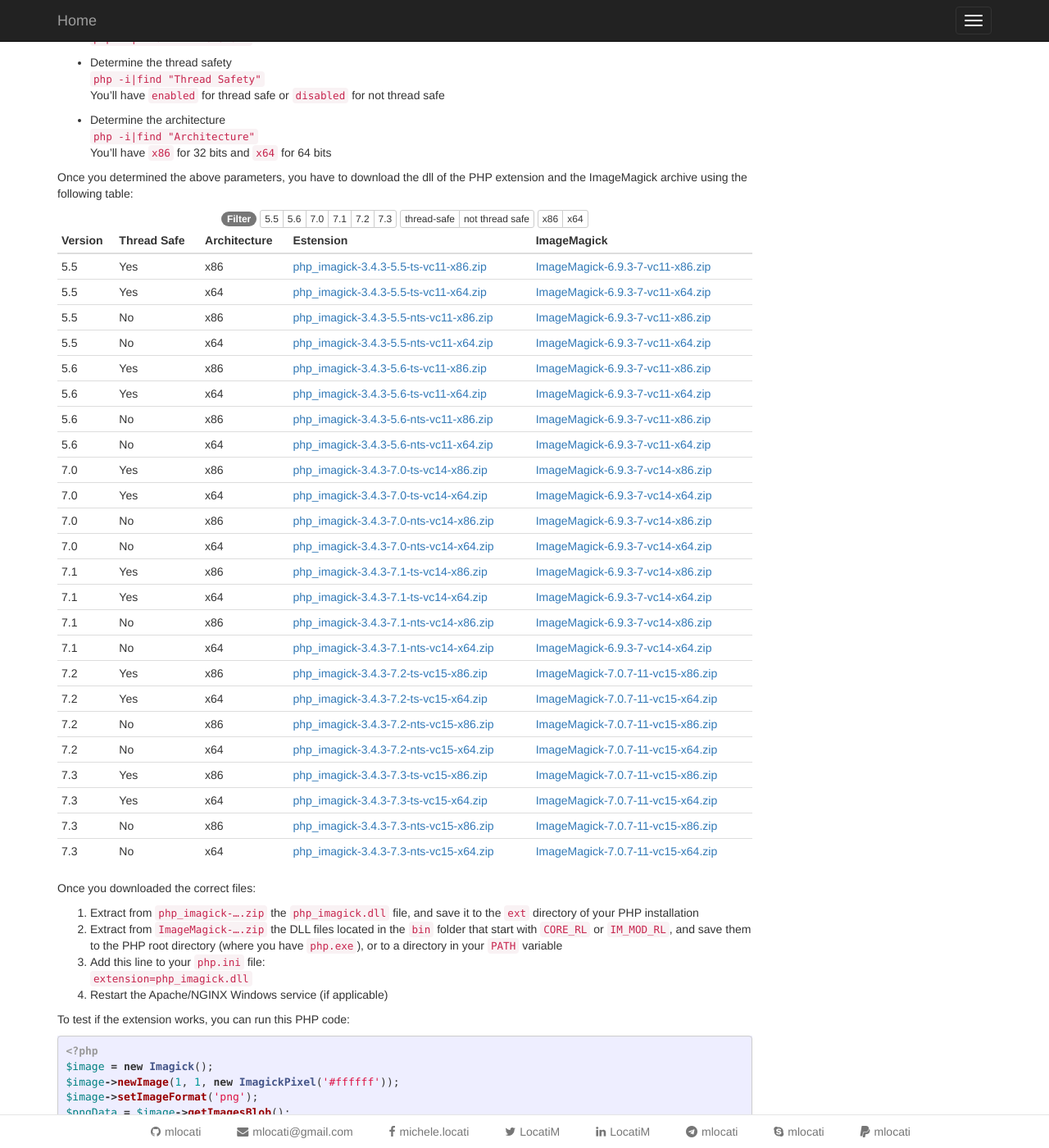
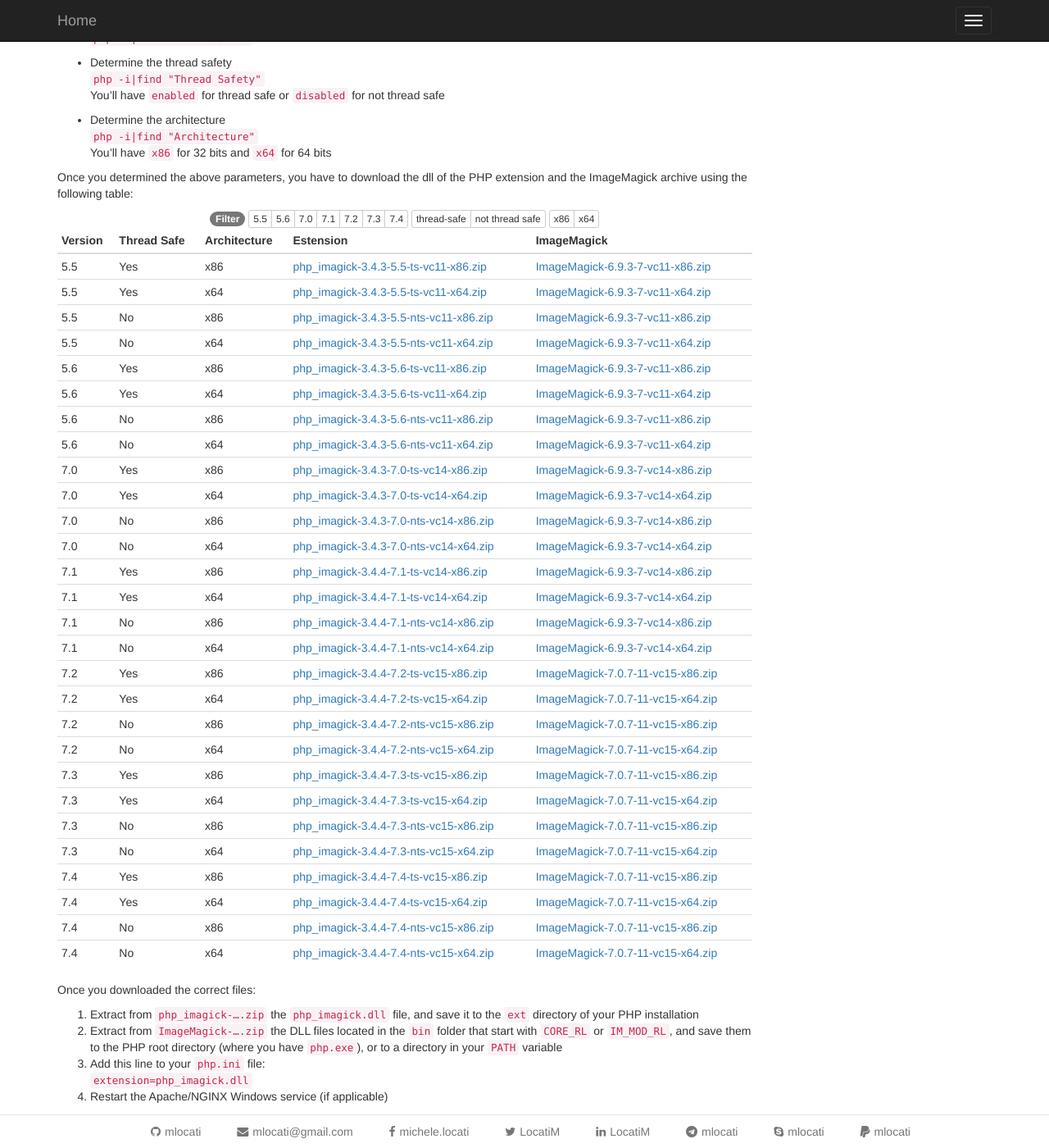
Before and after one commit to mlocati/mlocati.github.io, a Jekyll site: the page built from _articles/php-windows-imagick.md, in a window 1280 px wide and 1400 px high, scrolled down 267 px. Shown: the whole window at 82% size. Built offline with Jekyll 4.4.1, drawn with Linux system fonts in a browser that asks for light colours; some of the changed text lies outside the part shown.

Commit message:
Update versions of imagick PHP extension

```diff
--- a/_articles/php-windows-imagick.md
+++ b/_articles/php-windows-imagick.md
@@ -5,7 +5,7 @@
 ---
 
 <div class="alert alert-info" role="alert">
-    <strong>NOTE</strong> I recently released a <a href="https://github.com/mlocati/powershell-phpmanager">PowerShell module</a> that will let you install the PHP imagick extension simply with <span style="font-family:monospace;white-space:nowrap">Install-PhpExtension imagick</span> (or <span style="font-family:monospace;white-space:nowrap">Install-PhpExtension imagick snapshot</span> for PHP 7.2 and PHP 7.3)
+    <strong>NOTE</strong> I recently released a <a href="https://github.com/mlocati/powershell-phpmanager">PowerShell module</a> that will let you install the PHP imagick extension simply with <span style="font-family:monospace;white-space:nowrap">Install-PhpExtension imagick</span>
 </div>
 
 In order to install the imagick PHP extension on Windows, you need to know the exact version of your PHP.
@@ -53,18 +53,22 @@
 | 7.0 | Yes | x64 | [php_imagick-3.4.3-7.0-ts-vc14-x64.zip](http://windows.php.net/downloads/pecl/releases/imagick/3.4.3/php_imagick-3.4.3-7.0-ts-vc14-x64.zip) | {{ ImageMagick64_VC14 }} |
 | 7.0 | No | x86 | [php_imagick-3.4.3-7.0-nts-vc14-x86.zip](http://windows.php.net/downloads/pecl/releases/imagick/3.4.3/php_imagick-3.4.3-7.0-nts-vc14-x86.zip) | {{ ImageMagick32_VC14 }} |
 | 7.0 | No | x64 | [php_imagick-3.4.3-7.0-nts-vc14-x64.zip](http://windows.php.net/downloads/pecl/releases/imagick/3.4.3/php_imagick-3.4.3-7.0-nts-vc14-x64.zip) | {{ ImageMagick64_VC14 }} |
-| 7.1 | Yes | x86 | [php_imagick-3.4.3-7.1-ts-vc14-x86.zip](http://windows.php.net/downloads/pecl/releases/imagick/3.4.3/php_imagick-3.4.3-7.1-ts-vc14-x86.zip) | {{ ImageMagick32_VC14 }} |
-| 7.1 | Yes | x64 | [php_imagick-3.4.3-7.1-ts-vc14-x64.zip](http://windows.php.net/downloads/pecl/releases/imagick/3.4.3/php_imagick-3.4.3-7.1-ts-vc14-x64.zip) | {{ ImageMagick64_VC14 }} |
-| 7.1 | No | x86 | [php_imagick-3.4.3-7.1-nts-vc14-x86.zip](http://windows.php.net/downloads/pecl/releases/imagick/3.4.3/php_imagick-3.4.3-7.1-nts-vc14-x86.zip) | {{ ImageMagick32_VC14 }} |
-| 7.1 | No | x64 | [php_imagick-3.4.3-7.1-nts-vc14-x64.zip](http://windows.php.net/downloads/pecl/releases/imagick/3.4.3/php_imagick-3.4.3-7.1-nts-vc14-x64.zip) | {{ ImageMagick64_VC14 }} |
-| 7.2 | Yes | x86 | [php_imagick-3.4.3-7.2-ts-vc15-x86.zip](http://windows.php.net/downloads/pecl/snaps/imagick/3.4.3/php_imagick-3.4.3-7.2-ts-vc15-x86.zip) | {{ ImageMagick32_VC15 }} |
-| 7.2 | Yes | x64 | [php_imagick-3.4.3-7.2-ts-vc15-x64.zip](http://windows.php.net/downloads/pecl/snaps/imagick/3.4.3/php_imagick-3.4.3-7.2-ts-vc15-x64.zip) | {{ ImageMagick64_VC15 }} |
-| 7.2 | No | x86 | [php_imagick-3.4.3-7.2-nts-vc15-x86.zip](http://windows.php.net/downloads/pecl/snaps/imagick/3.4.3/php_imagick-3.4.3-7.2-nts-vc15-x86.zip) | {{ ImageMagick32_VC15 }} |
-| 7.2 | No | x64 | [php_imagick-3.4.3-7.2-nts-vc15-x64.zip](http://windows.php.net/downloads/pecl/snaps/imagick/3.4.3/php_imagick-3.4.3-7.2-nts-vc15-x64.zip) | {{ ImageMagick64_VC15 }} |
-| 7.3 | Yes | x86 | [php_imagick-3.4.3-7.3-ts-vc15-x86.zip](http://windows.php.net/downloads/pecl/snaps/imagick/3.4.3/php_imagick-3.4.3-7.3-ts-vc15-x86.zip) | {{ ImageMagick32_VC15 }} |
-| 7.3 | Yes | x64 | [php_imagick-3.4.3-7.3-ts-vc15-x64.zip](http://windows.php.net/downloads/pecl/snaps/imagick/3.4.3/php_imagick-3.4.3-7.3-ts-vc15-x64.zip) | {{ ImageMagick64_VC15 }} |
-| 7.3 | No | x86 | [php_imagick-3.4.3-7.3-nts-vc15-x86.zip](http://windows.php.net/downloads/pecl/snaps/imagick/3.4.3/php_imagick-3.4.3-7.3-nts-vc15-x86.zip) | {{ ImageMagick32_VC15 }} |
-| 7.3 | No | x64 | [php_imagick-3.4.3-7.3-nts-vc15-x64.zip](http://windows.php.net/downloads/pecl/snaps/imagick/3.4.3/php_imagick-3.4.3-7.3-nts-vc15-x64.zip) | {{ ImageMagick64_VC15 }} |
+| 7.1 | Yes | x86 | [php_imagick-3.4.4-7.1-ts-vc14-x86.zip](http://windows.php.net/downloads/pecl/releases/imagick/3.4.4/php_imagick-3.4.4-7.1-ts-vc14-x86.zip) | {{ ImageMagick32_VC14 }} |
+| 7.1 | Yes | x64 | [php_imagick-3.4.4-7.1-ts-vc14-x64.zip](http://windows.php.net/downloads/pecl/releases/imagick/3.4.4/php_imagick-3.4.4-7.1-ts-vc14-x64.zip) | {{ ImageMagick64_VC14 }} |
+| 7.1 | No | x86 | [php_imagick-3.4.4-7.1-nts-vc14-x86.zip](http://windows.php.net/downloads/pecl/releases/imagick/3.4.4/php_imagick-3.4.4-7.1-nts-vc14-x86.zip) | {{ ImageMagick32_VC14 }} |
+| 7.1 | No | x64 | [php_imagick-3.4.4-7.1-nts-vc14-x64.zip](http://windows.php.net/downloads/pecl/releases/imagick/3.4.4/php_imagick-3.4.4-7.1-nts-vc14-x64.zip) | {{ ImageMagick64_VC14 }} |
+| 7.2 | Yes | x86 | [php_imagick-3.4.4-7.2-ts-vc15-x86.zip](http://windows.php.net/downloads/pecl/releases/imagick/3.4.4/php_imagick-3.4.4-7.2-ts-vc15-x86.zip) | {{ ImageMagick32_VC15 }} |
+| 7.2 | Yes | x64 | [php_imagick-3.4.4-7.2-ts-vc15-x64.zip](http://windows.php.net/downloads/pecl/releases/imagick/3.4.4/php_imagick-3.4.4-7.2-ts-vc15-x64.zip) | {{ ImageMagick64_VC15 }} |
+| 7.2 | No | x86 | [php_imagick-3.4.4-7.2-nts-vc15-x86.zip](http://windows.php.net/downloads/pecl/releases/imagick/3.4.4/php_imagick-3.4.4-7.2-nts-vc15-x86.zip) | {{ ImageMagick32_VC15 }} |
+| 7.2 | No | x64 | [php_imagick-3.4.4-7.2-nts-vc15-x64.zip](http://windows.php.net/downloads/pecl/releases/imagick/3.4.4/php_imagick-3.4.4-7.2-nts-vc15-x64.zip) | {{ ImageMagick64_VC15 }} |
+| 7.3 | Yes | x86 | [php_imagick-3.4.4-7.3-ts-vc15-x86.zip](http://windows.php.net/downloads/pecl/releases/imagick/3.4.4/php_imagick-3.4.4-7.3-ts-vc15-x86.zip) | {{ ImageMagick32_VC15 }} |
+| 7.3 | Yes | x64 | [php_imagick-3.4.4-7.3-ts-vc15-x64.zip](http://windows.php.net/downloads/pecl/releases/imagick/3.4.4/php_imagick-3.4.4-7.3-ts-vc15-x64.zip) | {{ ImageMagick64_VC15 }} |
+| 7.3 | No | x86 | [php_imagick-3.4.4-7.3-nts-vc15-x86.zip](http://windows.php.net/downloads/pecl/releases/imagick/3.4.4/php_imagick-3.4.4-7.3-nts-vc15-x86.zip) | {{ ImageMagick32_VC15 }} |
+| 7.3 | No | x64 | [php_imagick-3.4.4-7.3-nts-vc15-x64.zip](http://windows.php.net/downloads/pecl/releases/imagick/3.4.4/php_imagick-3.4.4-7.3-nts-vc15-x64.zip) | {{ ImageMagick64_VC15 }} |
+| 7.4 | Yes | x86 | [php_imagick-3.4.4-7.4-ts-vc15-x86.zip](http://windows.php.net/downloads/pecl/releases/imagick/3.4.4/php_imagick-3.4.4-7.4-ts-vc15-x86.zip) | {{ ImageMagick32_VC15 }} |
+| 7.4 | Yes | x64 | [php_imagick-3.4.4-7.4-ts-vc15-x64.zip](http://windows.php.net/downloads/pecl/releases/imagick/3.4.4/php_imagick-3.4.4-7.4-ts-vc15-x64.zip) | {{ ImageMagick64_VC15 }} |
+| 7.4 | No | x86 | [php_imagick-3.4.4-7.4-nts-vc15-x86.zip](http://windows.php.net/downloads/pecl/releases/imagick/3.4.4/php_imagick-3.4.4-7.4-nts-vc15-x86.zip) | {{ ImageMagick32_VC15 }} |
+| 7.4 | No | x64 | [php_imagick-3.4.4-7.4-nts-vc15-x64.zip](http://windows.php.net/downloads/pecl/releases/imagick/3.4.4/php_imagick-3.4.4-7.4-nts-vc15-x64.zip) | {{ ImageMagick64_VC15 }} |
 
 Once you downloaded the correct files:
 
```
